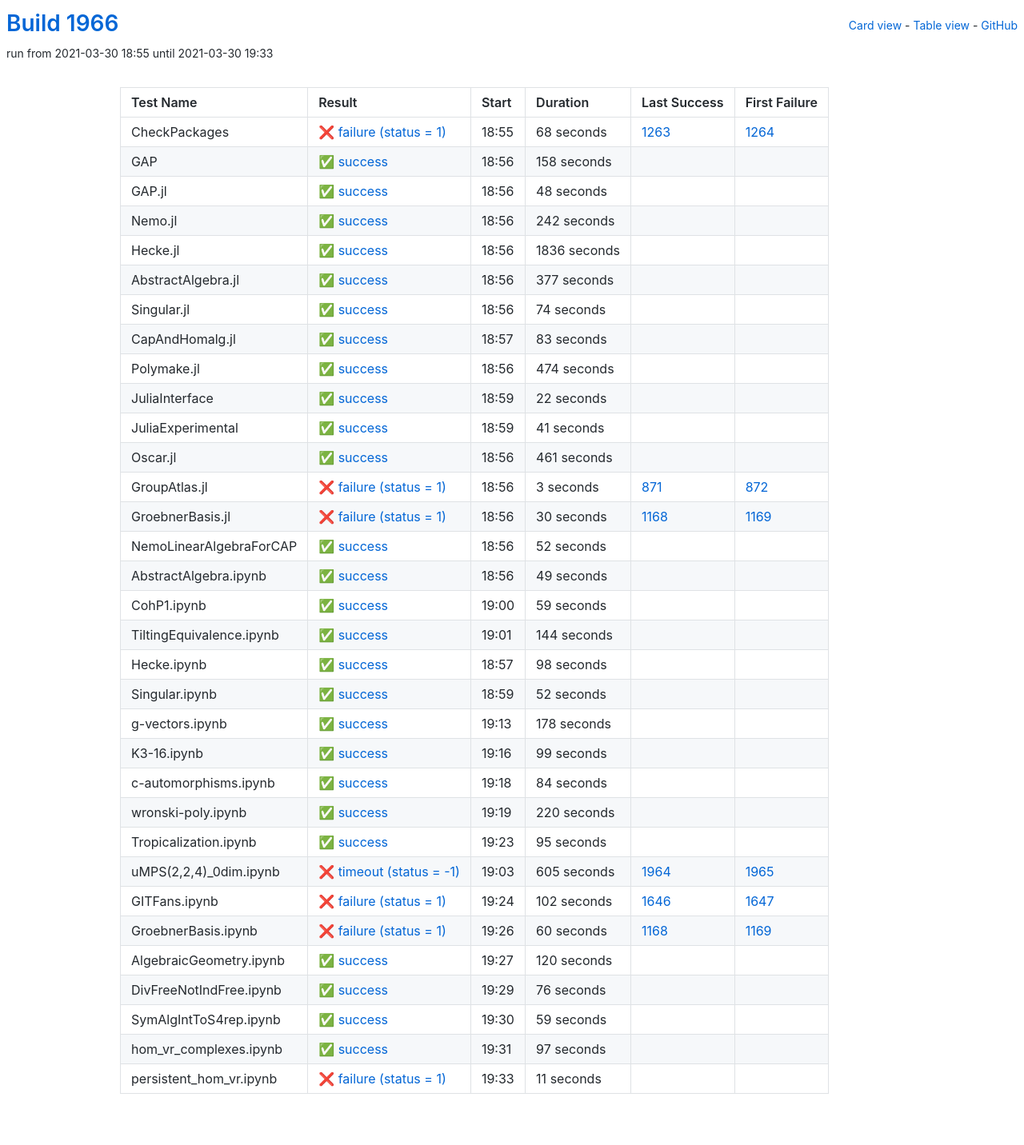
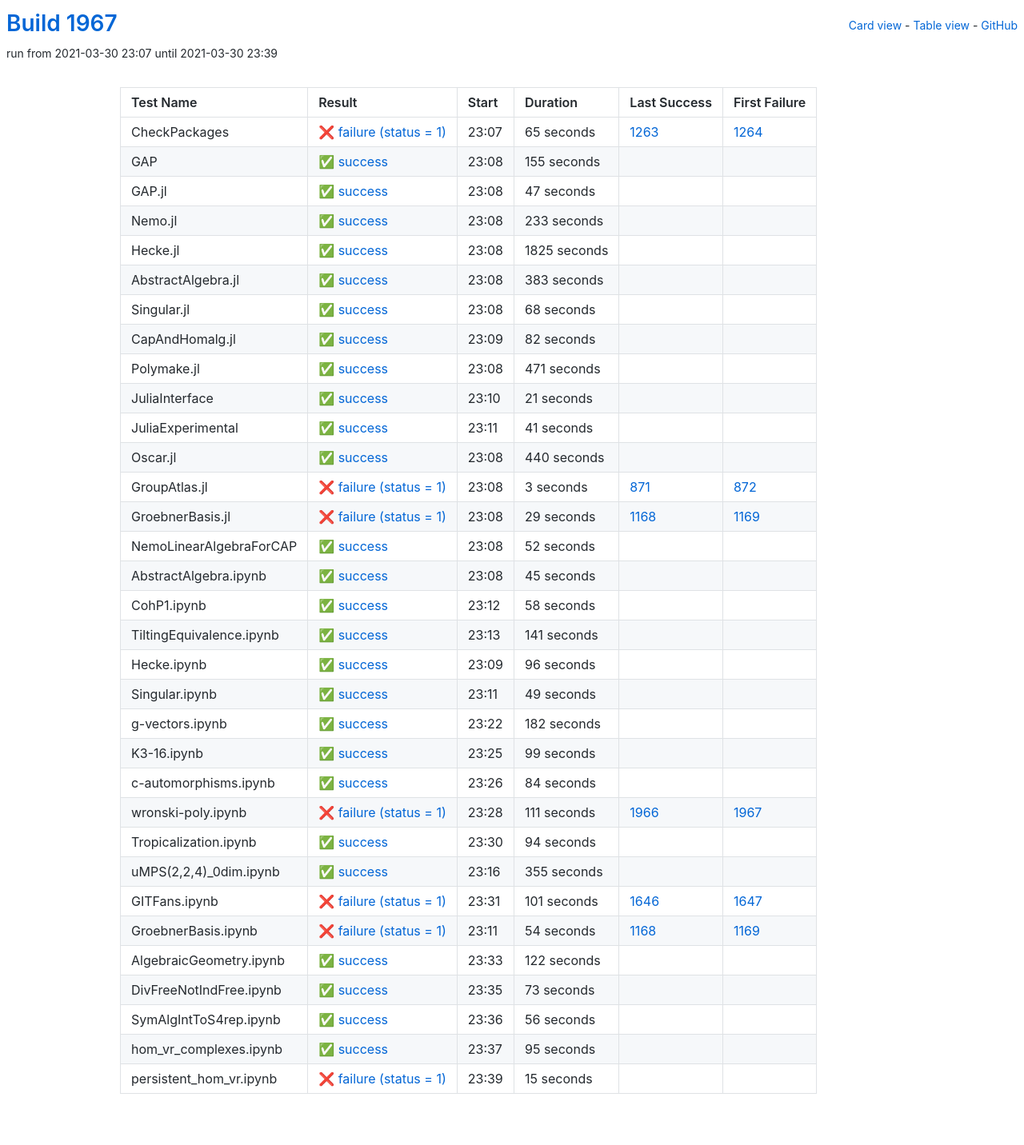
Before and after one commit to oscar-system/oscar-ci-status-stable, a Jekyll site: the page built from table.html, in a window 1280 px wide. Shown: the whole page at 80% size. Built offline with Jekyll 4.4.1, drawn with Linux system fonts in a browser that asks for light colours.

Commit message:
Build #1967

```diff
--- a/_data/ci.yml
+++ b/_data/ci.yml
@@ -1,6 +1,6 @@
 ---
-build: 1966
-build_url: https://oscarci.mathematik.uni-kl.de/job/oscar-stable/1966/
+build: 1967
+build_url: https://oscarci.mathematik.uni-kl.de/job/oscar-stable/1967/
 job: oscar-stable
 organization: oscar-system
 repo: oscar-ci-status-stable
@@ -8,128 +8,128 @@ repourl: https://github.com/oscar-system/oscar-ci-status-stable
 tests:
 - name: CheckPackages
   id: checkpackages
-  log: https://oscarci.mathematik.uni-kl.de/job/oscar-stable/1966/artifact/logs/build-1966/CheckPackages.log
-  start: 2021-03-30 18:55
+  log: https://oscarci.mathematik.uni-kl.de/job/oscar-stable/1967/artifact/logs/build-1967/CheckPackages.log
+  start: 2021-03-30 23:07
   success: false
   exitcode: 1
   status: failure
-  duration: 68
+  duration: 65
   last_success: 1263
   last_success_url: https://oscarci.mathematik.uni-kl.de/job/oscar-stable/1263/
   first_failure: 1264
   first_failure_url: https://oscarci.mathematik.uni-kl.de/job/oscar-stable/1264/
 - name: GAP
   id: gap
-  log: https://oscarci.mathematik.uni-kl.de/job/oscar-stable/1966/artifact/logs/build-1966/GAP.log
-  start: 2021-03-30 18:56
+  log: https://oscarci.mathematik.uni-kl.de/job/oscar-stable/1967/artifact/logs/build-1967/GAP.log
+  start: 2021-03-30 23:08
   success: true
   exitcode: 0
   status: success
-  duration: 158
+  duration: 155
   last_success: false
   last_success_url:
   first_failure: false
   first_failure_url:
 - name: GAP.jl
   id: gap-jl
-  log: https://oscarci.mathematik.uni-kl.de/job/oscar-stable/1966/artifact/logs/build-1966/GAP.jl.log
-  start: 2021-03-30 18:56
+  log: https://oscarci.mathematik.uni-kl.de/job/oscar-stable/1967/artifact/logs/build-1967/GAP.jl.log
+  start: 2021-03-30 23:08
   success: true
   exitcode: 0
   status: success
-  duration: 48
+  duration: 47
   last_success: false
   last_success_url:
   first_failure: false
   first_failure_url:
 - name: Nemo.jl
   id: nemo-jl
-  log: https://oscarci.mathematik.uni-kl.de/job/oscar-stable/1966/artifact/logs/build-1966/Nemo.jl.log
-  start: 2021-03-30 18:56
+  log: https://oscarci.mathematik.uni-kl.de/job/oscar-stable/1967/artifact/logs/build-1967/Nemo.jl.log
+  start: 2021-03-30 23:08
   success: true
   exitcode: 0
   status: success
-  duration: 242
+  duration: 233
   last_success: false
   last_success_url:
   first_failure: false
   first_failure_url:
 - name: Hecke.jl
   id: hecke-jl
-  log: https://oscarci.mathematik.uni-kl.de/job/oscar-stable/1966/artifact/logs/build-1966/Hecke.jl.log
-  start: 2021-03-30 18:56
+  log: https://oscarci.mathematik.uni-kl.de/job/oscar-stable/1967/artifact/logs/build-1967/Hecke.jl.log
+  start: 2021-03-30 23:08
   success: true
   exitcode: 0
   status: success
-  duration: 1836
+  duration: 1825
   last_success: false
   last_success_url:
   first_failure: false
   first_failure_url:
 - name: AbstractAlgebra.jl
   id: abstractalgebra-jl
-  log: https://oscarci.mathematik.uni-kl.de/job/oscar-stable/1966/artifact/logs/build-1966/AbstractAlgebra.jl.log
-  start: 2021-03-30 18:56
+  log: https://oscarci.mathematik.uni-kl.de/job/oscar-stable/1967/artifact/logs/build-1967/AbstractAlgebra.jl.log
+  start: 2021-03-30 23:08
   success: true
   exitcode: 0
   status: success
-  duration: 377
+  duration: 383
   last_success: false
   last_success_url:
   first_failure: false
   first_failure_url:
 - name: Singular.jl
   id: singular-jl
-  log: https://oscarci.mathematik.uni-kl.de/job/oscar-stable/1966/artifact/logs/build-1966/Singular.jl.log
-  start: 2021-03-30 18:56
+  log: https://oscarci.mathematik.uni-kl.de/job/oscar-stable/1967/artifact/logs/build-1967/Singular.jl.log
+  start: 2021-03-30 23:08
   success: true
   exitcode: 0
   status: success
-  duration: 74
+  duration: 68
   last_success: false
   last_success_url:
   first_failure: false
   first_failure_url:
 - name: CapAndHomalg.jl
   id: capandhomalg-jl
-  log: https://oscarci.mathematik.uni-kl.de/job/oscar-stable/1966/artifact/logs/build-1966/CapAndHomalg.jl.log
-  start: 2021-03-30 18:57
+  log: https://oscarci.mathematik.uni-kl.de/job/oscar-stable/1967/artifact/logs/build-1967/CapAndHomalg.jl.log
+  start: 2021-03-30 23:09
   success: true
   exitcode: 0
   status: success
-  duration: 83
+  duration: 82
   last_success: false
   last_success_url:
   first_failure: false
   first_failure_url:
 - name: Polymake.jl
   id: polymake-jl
-  log: https://oscarci.mathematik.uni-kl.de/job/oscar-stable/1966/artifact/logs/build-1966/Polymake.jl.log
-  start: 2021-03-30 18:56
+  log: https://oscarci.mathematik.uni-kl.de/job/oscar-stable/1967/artifact/logs/build-1967/Polymake.jl.log
+  start: 2021-03-30 23:08
   success: true
   exitcode: 0
   status: success
-  duration: 474
+  duration: 471
   last_success: false
   last_success_url:
   first_failure: false
   first_failure_url:
 - name: JuliaInterface
   id: juliainterface
-  log: https://oscarci.mathematik.uni-kl.de/job/oscar-stable/1966/artifact/logs/build-1966/JuliaInterface.log
-  start: 2021-03-30 18:59
+  log: https://oscarci.mathematik.uni-kl.de/job/oscar-stable/1967/artifact/logs/build-1967/JuliaInterface.log
+  start: 2021-03-30 23:10
   success: true
   exitcode: 0
   status: success
-  duration: 22
+  duration: 21
   last_success: false
   last_success_url:
   first_failure: false
   first_failure_url:
 - name: JuliaExperimental
   id: juliaexperimental
-  log: https://oscarci.mathematik.uni-kl.de/job/oscar-stable/1966/artifact/logs/build-1966/JuliaExperimental.log
-  start: 2021-03-30 18:59
+  log: https://oscarci.mathematik.uni-kl.de/job/oscar-stable/1967/artifact/logs/build-1967/JuliaExperimental.log
+  start: 2021-03-30 23:11
   success: true
   exitcode: 0
   status: success
@@ -140,20 +140,20 @@ tests:
   first_failure_url:
 - name: Oscar.jl
   id: oscar-jl
-  log: https://oscarci.mathematik.uni-kl.de/job/oscar-stable/1966/artifact/logs/build-1966/Oscar.jl.log
-  start: 2021-03-30 18:56
+  log: https://oscarci.mathematik.uni-kl.de/job/oscar-stable/1967/artifact/logs/build-1967/Oscar.jl.log
+  start: 2021-03-30 23:08
   success: true
   exitcode: 0
   status: success
-  duration: 461
+  duration: 440
   last_success: false
   last_success_url:
   first_failure: false
   first_failure_url:
 - name: GroupAtlas.jl
   id: groupatlas-jl
-  log: https://oscarci.mathematik.uni-kl.de/job/oscar-stable/1966/artifact/logs/build-1966/GroupAtlas.jl.log
-  start: 2021-03-30 18:56
+  log: https://oscarci.mathematik.uni-kl.de/job/oscar-stable/1967/artifact/logs/build-1967/GroupAtlas.jl.log
+  start: 2021-03-30 23:08
   success: false
   exitcode: 1
   status: failure
@@ -164,20 +164,20 @@ tests:
   first_failure_url: https://oscarci.mathematik.uni-kl.de/job/oscar-stable/872/
 - name: GroebnerBasis.jl
   id: groebnerbasis-jl
-  log: https://oscarci.mathematik.uni-kl.de/job/oscar-stable/1966/artifact/logs/build-1966/GroebnerBasis.jl.log
-  start: 2021-03-30 18:56
+  log: https://oscarci.mathematik.uni-kl.de/job/oscar-stable/1967/artifact/logs/build-1967/GroebnerBasis.jl.log
+  start: 2021-03-30 23:08
   success: false
   exitcode: 1
   status: failure
-  duration: 30
+  duration: 29
   last_success: 1168
   last_success_url: https://oscarci.mathematik.uni-kl.de/job/oscar-stable/1168/
   first_failure: 1169
   first_failure_url: https://oscarci.mathematik.uni-kl.de/job/oscar-stable/1169/
 - name: NemoLinearAlgebraForCAP
   id: nemolinearalgebraforcap
-  log: https://oscarci.mathematik.uni-kl.de/job/oscar-stable/1966/artifact/logs/build-1966/NemoLinearAlgebraForCAP.log
-  start: 2021-03-30 18:56
+  log: https://oscarci.mathematik.uni-kl.de/job/oscar-stable/1967/artifact/logs/build-1967/NemoLinearAlgebraForCAP.log
+  start: 2021-03-30 23:08
   success: true
   exitcode: 0
   status: success
@@ -188,8 +188,56 @@ tests:
   first_failure_url:
 - name: AbstractAlgebra.ipynb
   id: abstractalgebra-ipynb
-  log: https://oscarci.mathematik.uni-kl.de/job/oscar-stable/1966/artifact/logs/build-1966/AbstractAlgebra.ipynb.log
-  start: 2021-03-30 18:56
+  log: https://oscarci.mathematik.uni-kl.de/job/oscar-stable/1967/artifact/logs/build-1967/AbstractAlgebra.ipynb.log
+  start: 2021-03-30 23:08
+  success: true
+  exitcode: 0
+  status: success
+  duration: 45
+  last_success: false
+  last_success_url:
+  first_failure: false
+  first_failure_url:
+- name: CohP1.ipynb
+  id: cohp1-ipynb
+  log: https://oscarci.mathematik.uni-kl.de/job/oscar-stable/1967/artifact/logs/build-1967/CohP1.ipynb.log
+  start: 2021-03-30 23:12
+  success: true
+  exitcode: 0
+  status: success
+  duration: 58
+  last_success: false
+  last_success_url:
+  first_failure: false
+  first_failure_url:
+- name: TiltingEquivalence.ipynb
+  id: tiltingequivalence-ipynb
+  log: https://oscarci.mathematik.uni-kl.de/job/oscar-stable/1967/artifact/logs/build-1967/TiltingEquivalence.ipynb.log
+  start: 2021-03-30 23:13
+  success: true
+  exitcode: 0
+  status: success
+  duration: 141
+  last_success: false
+  last_success_url:
+  first_failure: false
+  first_failure_url:
+- name: Hecke.ipynb
+  id: hecke-ipynb
+  log: https://oscarci.mathematik.uni-kl.de/job/oscar-stable/1967/artifact/logs/build-1967/Hecke.ipynb.log
+  start: 2021-03-30 23:09
+  success: true
+  exitcode: 0
+  status: success
+  duration: 96
+  last_success: false
+  last_success_url:
+  first_failure: false
+  first_failure_url:
+- name: Singular.ipynb
+  id: singular-ipynb
+  log: https://oscarci.mathematik.uni-kl.de/job/oscar-stable/1967/artifact/logs/build-1967/Singular.ipynb.log
+  start: 2021-03-30 23:11
   success: true
   exitcode: 0
   status: success
@@ -198,70 +246,22 @@ tests:
   last_success_url:
   first_failure: false
   first_failure_url:
-- name: CohP1.ipynb
-  id: cohp1-ipynb
-  log: https://oscarci.mathematik.uni-kl.de/job/oscar-stable/1966/artifact/logs/build-1966/CohP1.ipynb.log
-  start: 2021-03-30 19:00
+- name: g-vectors.ipynb
+  id: g-vectors-ipynb
+  log: https://oscarci.mathematik.uni-kl.de/job/oscar-stable/1967/artifact/logs/build-1967/g-vectors.ipynb.log
+  start: 2021-03-30 23:22
   success: true
   exitcode: 0
   status: success
-  duration: 59
-  last_success: false
-  last_success_url:
-  first_failure: false
-  first_failure_url:
-- name: TiltingEquivalence.ipynb
-  id: tiltingequivalence-ipynb
-  log: https://oscarci.mathematik.uni-kl.de/job/oscar-stable/1966/artifact/logs/build-1966/TiltingEquivalence.ipynb.log
-  start: 2021-03-30 19:01
-  success: true
-  exitcode: 0
-  status: success
-  duration: 144
-  last_success: false
-  last_success_url:
-  first_failure: false
-  first_failure_url:
-- name: Hecke.ipynb
-  id: hecke-ipynb
-  log: https://oscarci.mathematik.uni-kl.de/job/oscar-stable/1966/artifact/logs/build-1966/Hecke.ipynb.log
-  start: 2021-03-30 18:57
-  success: true
-  exitcode: 0
-  status: success
-  duration: 98
-  last_success: false
-  last_success_url:
-  first_failure: false
-  first_failure_url:
-- name: Singular.ipynb
-  id: singular-ipynb
-  log: https://oscarci.mathematik.uni-kl.de/job/oscar-stable/1966/artifact/logs/build-1966/Singular.ipynb.log
-  start: 2021-03-30 18:59
-  success: true
-  exitcode: 0
-  status: success
-  duration: 52
-  last_success: false
-  last_success_url:
-  first_failure: false
-  first_failure_url:
-- name: g-vectors.ipynb
-  id: g-vectors-ipynb
-  log: https://oscarci.mathematik.uni-kl.de/job/oscar-stable/1966/artifact/logs/build-1966/g-vectors.ipynb.log
-  start: 2021-03-30 19:13
-  success: true
-  exitcode: 0
-  status: success
-  duration: 178
+  duration: 182
   last_success: false
   last_success_url:
   first_failure: false
   first_failure_url:
 - name: K3-16.ipynb
   id: k3-16-ipynb
-  log: https://oscarci.mathematik.uni-kl.de/job/oscar-stable/1966/artifact/logs/build-1966/K3-16.ipynb.log
-  start: 2021-03-30 19:16
+  log: https://oscarci.mathematik.uni-kl.de/job/oscar-stable/1967/artifact/logs/build-1967/K3-16.ipynb.log
+  start: 2021-03-30 23:25
   success: true
   exitcode: 0
   status: success
@@ -272,8 +272,8 @@ tests:
   first_failure_url:
 - name: c-automorphisms.ipynb
   id: c-automorphisms-ipynb
-  log: https://oscarci.mathematik.uni-kl.de/job/oscar-stable/1966/artifact/logs/build-1966/c-automorphisms.ipynb.log
-  start: 2021-03-30 19:18
+  log: https://oscarci.mathematik.uni-kl.de/job/oscar-stable/1967/artifact/logs/build-1967/c-automorphisms.ipynb.log
+  start: 2021-03-30 23:26
   success: true
   exitcode: 0
   status: success
@@ -284,20 +284,104 @@ tests:
   first_failure_url:
 - name: wronski-poly.ipynb
   id: wronski-poly-ipynb
-  log: https://oscarci.mathematik.uni-kl.de/job/oscar-stable/1966/artifact/logs/build-1966/wronski-poly.ipynb.log
-  start: 2021-03-30 19:19
+  log: https://oscarci.mathematik.uni-kl.de/job/oscar-stable/1967/artifact/logs/build-1967/wronski-poly.ipynb.log
+  start: 2021-03-30 23:28
+  success: false
+  exitcode: 1
+  status: failure
+  duration: 111
+  last_success: 1966
+  last_success_url: https://oscarci.mathematik.uni-kl.de/job/oscar-stable/1966/
+  first_failure: 1967
+  first_failure_url: https://oscarci.mathematik.uni-kl.de/job/oscar-stable/1967/
+- name: Tropicalization.ipynb
+  id: tropicalization-ipynb
+  log: https://oscarci.mathematik.uni-kl.de/job/oscar-stable/1967/artifact/logs/build-1967/Tropicalization.ipynb.log
+  start: 2021-03-30 23:30
   success: true
   exitcode: 0
   status: success
-  duration: 220
+  duration: 94
   last_success: false
   last_success_url:
   first_failure: false
   first_failure_url:
-- name: Tropicalization.ipynb
-  id: tropicalization-ipynb
-  log: https://oscarci.mathematik.uni-kl.de/job/oscar-stable/1966/artifact/logs/build-1966/Tropicalization.ipynb.log
-  start: 2021-03-30 19:23
+- name: uMPS(2,2,4)_0dim.ipynb
+  id: umps-2-2-4-0dim-ipynb
+  log: https://oscarci.mathematik.uni-kl.de/job/oscar-stable/1967/artifact/logs/build-1967/uMPS-2-2-4-_0dim.ipynb.log
+  start: 2021-03-30 23:16
+  success: true
+  exitcode: 0
+  status: success
+  duration: 355
+  last_success: false
+  last_success_url:
+  first_failure: false
+  first_failure_url:
+- name: GITFans.ipynb
+  id: gitfans-ipynb
+  log: https://oscarci.mathematik.uni-kl.de/job/oscar-stable/1967/artifact/logs/build-1967/GITFans.ipynb.log
+  start: 2021-03-30 23:31
+  success: false
+  exitcode: 1
+  status: failure
+  duration: 101
+  last_success: 1646
+  last_success_url: https://oscarci.mathematik.uni-kl.de/job/oscar-stable/1646/
+  first_failure: 1647
+  first_failure_url: https://oscarci.mathematik.uni-kl.de/job/oscar-stable/1647/
+- name: GroebnerBasis.ipynb
+  id: groebnerbasis-ipynb
+  log: https://oscarci.mathematik.uni-kl.de/job/oscar-stable/1967/artifact/logs/build-1967/GroebnerBasis.ipynb.log
+  start: 2021-03-30 23:11
+  success: false
+  exitcode: 1
+  status: failure
+  duration: 54
+  last_success: 1168
+  last_success_url: https://oscarci.mathematik.uni-kl.de/job/oscar-stable/1168/
+  first_failure: 1169
+  first_failure_url: https://oscarci.mathematik.uni-kl.de/job/oscar-stable/1169/
+- name: AlgebraicGeometry.ipynb
+  id: algebraicgeometry-ipynb
+  log: https://oscarci.mathematik.uni-kl.de/job/oscar-stable/1967/artifact/logs/build-1967/AlgebraicGeometry.ipynb.log
+  start: 2021-03-30 23:33
+  success: true
+  exitcode: 0
+  status: success
+  duration: 122
+  last_success: false
+  last_success_url:
+  first_failure: false
+  first_failure_url:
+- name: DivFreeNotIndFree.ipynb
+  id: divfreenotindfree-ipynb
+  log: https://oscarci.mathematik.uni-kl.de/job/oscar-stable/1967/artifact/logs/build-1967/DivFreeNotIndFree.ipynb.log
+  start: 2021-03-30 23:35
+  success: true
+  exitcode: 0
+  status: success
+  duration: 73
+  last_success: false
+  last_success_url:
+  first_failure: false
+  first_failure_url:
+- name: SymAlgIntToS4rep.ipynb
+  id: symalginttos4rep-ipynb
+  log: https://oscarci.mathematik.uni-kl.de/job/oscar-stable/1967/artifact/logs/build-1967/SymAlgIntToS4rep.ipynb.log
+  start: 2021-03-30 23:36
+  success: true
+  exitcode: 0
+  status: success
+  duration: 56
+  last_success: false
+  last_success_url:
+  first_failure: false
+  first_failure_url:
+- name: hom_vr_complexes.ipynb
+  id: hom-vr-complexes-ipynb
+  log: https://oscarci.mathematik.uni-kl.de/job/oscar-stable/1967/artifact/logs/build-1967/hom_vr_complexes.ipynb.log
+  start: 2021-03-30 23:37
   success: true
   exitcode: 0
   status: success
@@ -306,99 +390,15 @@ tests:
   last_success_url:
   first_failure: false
   first_failure_url:
-- name: uMPS(2,2,4)_0dim.ipynb
-  id: umps-2-2-4-0dim-ipynb
-  log: https://oscarci.mathematik.uni-kl.de/job/oscar-stable/1966/artifact/logs/build-1966/uMPS-2-2-4-_0dim.ipynb.log
-  start: 2021-03-30 19:03
-  success: false
-  exitcode: -1
-  status: timeout
-  duration: 605
-  last_success: 1964
-  last_success_url: https://oscarci.mathematik.uni-kl.de/job/oscar-stable/1964/
-  first_failure: 1965
-  first_failure_url: https://oscarci.mathematik.uni-kl.de/job/oscar-stable/1965/
-- name: GITFans.ipynb
-  id: gitfans-ipynb
-  log: https://oscarci.mathematik.uni-kl.de/job/oscar-stable/1966/artifact/logs/build-1966/GITFans.ipynb.log
-  start: 2021-03-30 19:24
+- name: persistent_hom_vr.ipynb
+  id: persistent-hom-vr-ipynb
+  log: https://oscarci.mathematik.uni-kl.de/job/oscar-stable/1967/artifact/logs/build-1967/persistent_hom_vr.ipynb.log
+  start: 2021-03-30 23:39
   success: false
   exitcode: 1
   status: failure
-  duration: 102
-  last_success: 1646
-  last_success_url: https://oscarci.mathematik.uni-kl.de/job/oscar-stable/1646/
-  first_failure: 1647
-  first_failure_url: https://oscarci.mathematik.uni-kl.de/job/oscar-stable/1647/
-- name: GroebnerBasis.ipynb
-  id: groebnerbasis-ipynb
-  log: https://oscarci.mathematik.uni-kl.de/job/oscar-stable/1966/artifact/logs/build-1966/GroebnerBasis.ipynb.log
-  start: 2021-03-30 19:26
-  success: false
-  exitcode: 1
-  status: failure
-  duration: 60
-  last_success: 1168
-  last_success_url: https://oscarci.mathematik.uni-kl.de/job/oscar-stable/1168/
-  first_failure: 1169
-  first_failure_url: https://oscarci.mathematik.uni-kl.de/job/oscar-stable/1169/
-- name: AlgebraicGeometry.ipynb
-  id: algebraicgeometry-ipynb
-  log: https://oscarci.mathematik.uni-kl.de/job/oscar-stable/1966/artifact/logs/build-1966/AlgebraicGeometry.ipynb.log
-  start: 2021-03-30 19:27
-  success: true
-  exitcode: 0
-  status: success
-  duration: 120
+  duration: 15
   last_success: false
   last_success_url:
   first_failure: false
   first_failure_url:
-- name: DivFreeNotIndFree.ipynb
-  id: divfreenotindfree-ipynb
-  log: https://oscarci.mathematik.uni-kl.de/job/oscar-stable/1966/artifact/logs/build-1966/DivFreeNotIndFree.ipynb.log
-  start: 2021-03-30 19:29
-  success: true
-  exitcode: 0
-  status: success
-  duration: 76
-  last_success: false
-  last_success_url:
-  first_failure: false
-  first_failure_url:
-- name: SymAlgIntToS4rep.ipynb
-  id: symalginttos4rep-ipynb
-  log: https://oscarci.mathematik.uni-kl.de/job/oscar-stable/1966/artifact/logs/build-1966/SymAlgIntToS4rep.ipynb.log
-  start: 2021-03-30 19:30
-  success: true
-  exitcode: 0
-  status: success
-  duration: 59
-  last_success: false
-  last_success_url:
-  first_failure: false
-  first_failure_url:
-- name: hom_vr_complexes.ipynb
-  id: hom-vr-complexes-ipynb
-  log: https://oscarci.mathematik.uni-kl.de/job/oscar-stable/1966/artifact/logs/build-1966/hom_vr_complexes.ipynb.log
-  start: 2021-03-30 19:31
-  success: true
-  exitcode: 0
-  status: success
-  duration: 97
-  last_success: false
-  last_success_url:
-  first_failure: false
-  first_failure_url:
-- name: persistent_hom_vr.ipynb
-  id: persistent-hom-vr-ipynb
-  log: https://oscarci.mathematik.uni-kl.de/job/oscar-stable/1966/artifact/logs/build-1966/persistent_hom_vr.ipynb.log
-  start: 2021-03-30 19:33
-  success: false
-  exitcode: 1
-  status: failure
-  duration: 11
-  last_success: false
-  last_success_url:
-  first_failure: false
-  first_failure_url:
```
Also changed, not shown: README.md.
